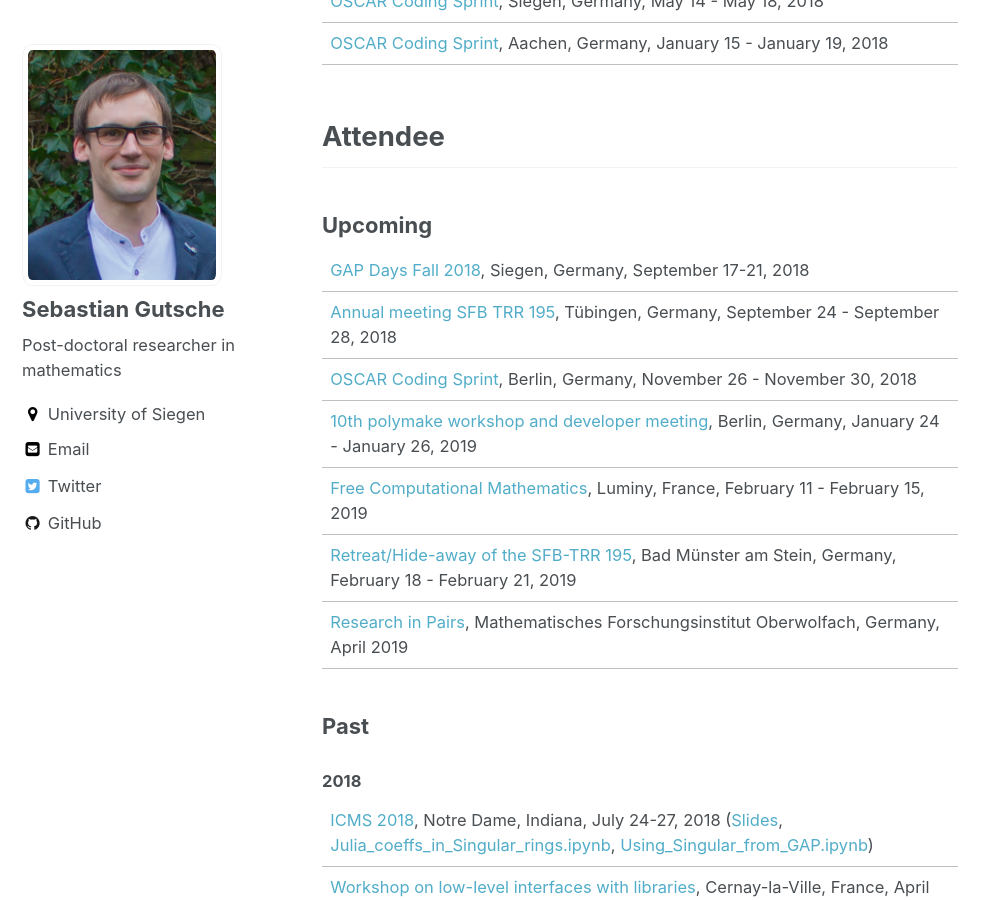
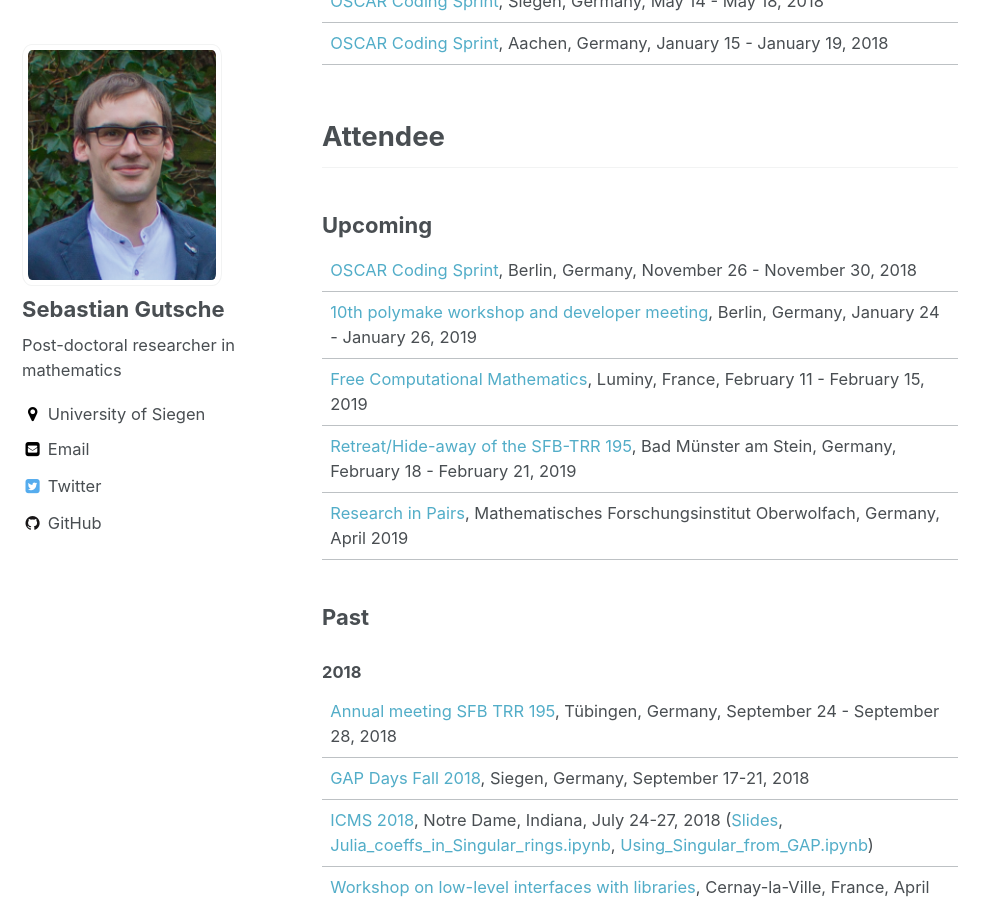
Before and after one commit to sebasguts/sebasguts.github.io, a Jekyll site: the page built from _pages/conferences.md, in a window 1280 px wide and 900 px high, scrolled down 637 px. Shown: the whole window, without its empty margins (0-999 px from the left). Built offline with Jekyll 4.4.1, drawn with Linux system fonts in a browser that asks for light colours; part of the change alters nothing that is shown.

```diff
--- a/_pages/conferences.md
+++ b/_pages/conferences.md
@@ -23,8 +23,6 @@ Conferences and workshops I attend(ed) or (co)organize(d):
 
 ### Upcoming
 
-| [GAP Days Fall 2018](www.gapdays.de/gapdays2018-fall/), Siegen, Germany, September 17-21, 2018
-| [Annual meeting SFB TRR 195](http://www.math.uni-tuebingen.de/arbeitsbereiche/geometrie/annual-meeting-sfb-trr-195-1), Tübingen, Germany, September 24 - September 28, 2018
 | [OSCAR Coding Sprint](https://oscar.computeralgebra.de/meetings/Meeting-11-2018/), Berlin, Germany, November 26 - November 30, 2018
 | [10th polymake workshop and developer meeting](https://polymake.org/doku.php/workshops), Berlin, Germany, January 24 - January 26, 2019
 | [Free Computational Mathematics](https://conferences.cirm-math.fr/1978.html), Luminy, France, February 11 - February 15, 2019
@@ -35,6 +33,8 @@ Conferences and workshops I attend(ed) or (co)organize(d):
 
 #### 2018
 
+| [Annual meeting SFB TRR 195](http://www.math.uni-tuebingen.de/arbeitsbereiche/geometrie/annual-meeting-sfb-trr-195-1), Tübingen, Germany, September 24 - September 28, 2018
+| [GAP Days Fall 2018](www.gapdays.de/gapdays2018-fall/), Siegen, Germany, September 17-21, 2018
 | [ICMS 2018](http://icms-conference.org/2018/), Notre Dame, Indiana, July 24-27, 2018 ([Slides](../downloads/ICMS2018.pdf), [Julia_coeffs_in_Singular_rings.ipynb](../downloads/Julia_coeffs_in_Singular_rings.ipynb), [Using_Singular_from_GAP.ipynb](../downloads/Using_Singular_from_GAP.ipynb))
 | [Workshop on low-level interfaces with libraries](https://github.com/OpenDreamKit/OpenDreamKit/issues/251), Cernay-la-Ville, France, April 30 - May 4, 2018
 | [Research visit at IMA](https://ima.umn.edu/2017-2018.2), Minneapolis, MN, April 2 - April 14, 2018
```
